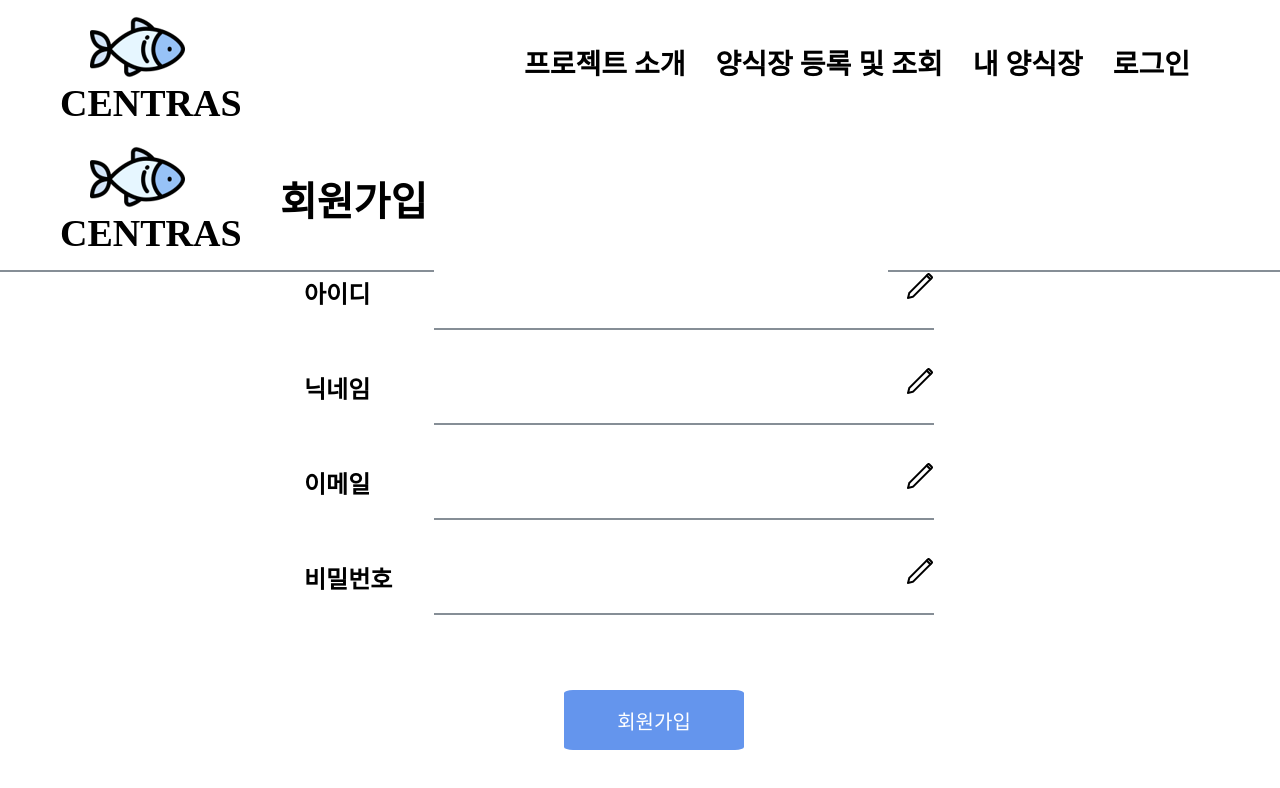
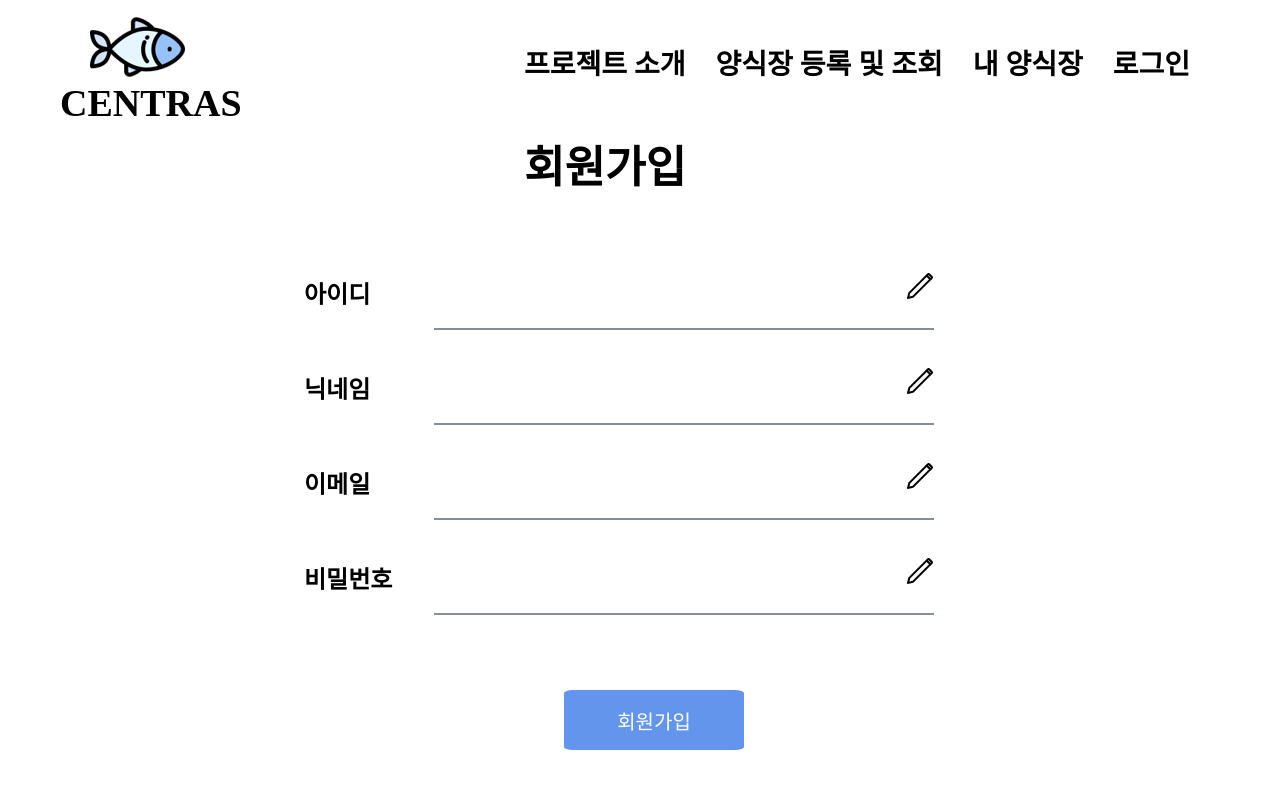
Before and after one commit to jmini1234/centras_web, a React (Create React App) app in the folder centras_front/: page /users/signup in a window 1280 px wide. Shown: the top 788 px of the page. Built offline with nearby package versions, Linux system fonts and the light colour scheme.

Commit message:
modify signup page

```diff
--- a/centras_front/src/Components/Signup.css
+++ b/centras_front/src/Components/Signup.css
@@ -19,6 +19,14 @@
     height: 70px;
     line-height: 70px;
     margin-right: 30px;
+    font-weight: bold;
+}
+
+.signup-header-title{
+    position: absolute;
+    top: -16%;
+    font-size: 44px;
+    left: 22%;
     font-weight: bold;
 }
 
--- a/centras_front/src/Components/Signup.js
+++ b/centras_front/src/Components/Signup.js
@@ -69,16 +69,9 @@ class Signup extends Component{
     render() {
         return (
         <div className="signup-main">
-        <div className="header-top">
-            <div className="Header_Logo">
-                    <img src={fish} alt="centras_fish_pic"/>
-                    <p style={style_p}>CENTRAS</p>
-            </div>
-            <p id="signup_header_title"> 회원가입 </p>
-        </div>
-
             <div className="signup-form">
             <div className="signup-field">
+                <div className="signup-header-title">회원가입</div>
                 <span className="signup-tag" >아이디</span>
                 <div className="inputForm" id="signup_inputID" className="input-group mb-3">
                         <input type="text" className="form-control"
```
